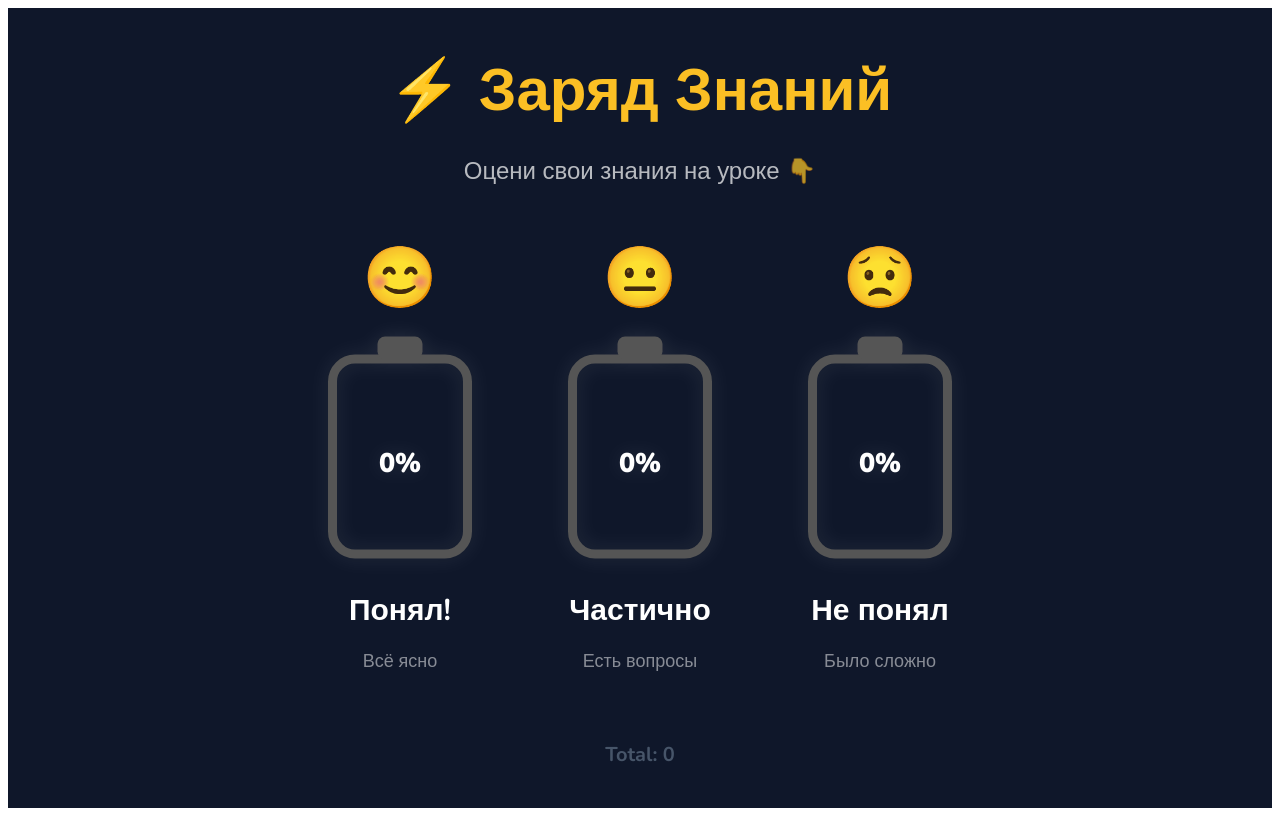
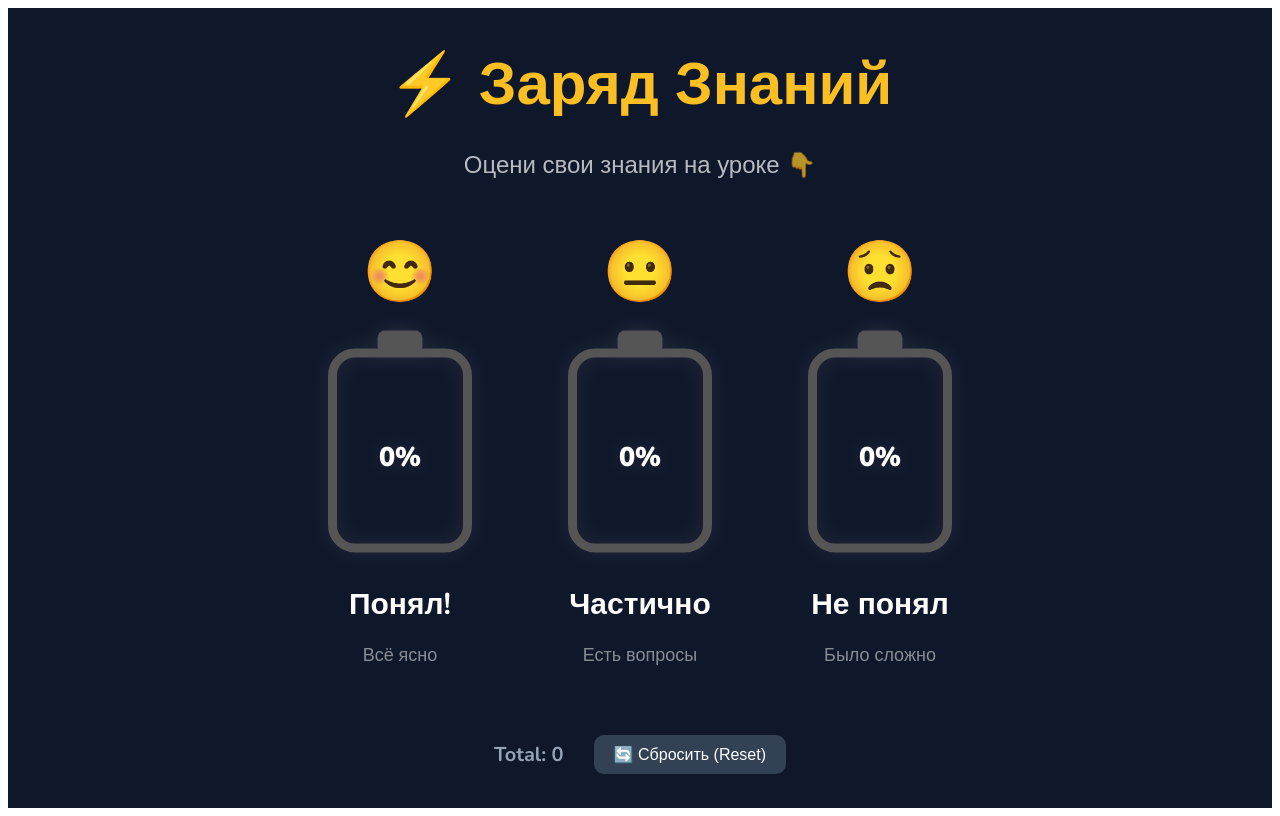
Before and after one commit to JamshidT-s/bilim-zaryadi-ru, a React (Vite) app: page / in a window 1280 px wide. Built offline with nearby package versions, Linux system fonts and the light colour scheme; no server answers; the database is empty.

Commit message:
ruscha versiya yangi dizayn

```diff
--- a/src/App.jsx
+++ b/src/App.jsx
@@ -14,7 +14,9 @@ const DICTIONARY = {
       { id: "yellow", label: "Частично", sub: "Есть вопросы", color: "#ffbd39", emoji: "😐" },
       { id: "red", label: "Не понял", sub: "Было сложно", color: "#ff4747", emoji: "😟" }
     ],
-    thanks: "✅ Ваш голос приняt!",
+    thanks: "✅ Ваш голос принят!",
+    resetText: "🔄 Сбросить (Reset)",
+    confirmReset: "Вы уверены, что хотите начать заново?",
     docId: "seminar-ru"
   },
   en: {
@@ -26,6 +28,8 @@ const DICTIONARY = {
       { id: "red", label: "Hard", sub: "Difficult", color: "#ff4747", emoji: "😟" }
     ],
     thanks: "✅ Vote Accepted!",
+    resetText: "🔄 Reset Votes",
+    confirmReset: "Are you sure you want to reset all votes to zero?",
     docId: "seminar-en"
   }
 };
@@ -42,7 +46,7 @@ function Battery({ color, percent, label, sub, emoji, onVote }) {
         <rect x="5" y="20" width="90" height="130" rx="15" fill="none" stroke="#555" strokeWidth="6" />
         <rect x="35" y="5" width="30" height="15" rx="5" fill="#555" />
 
-        {/* ⚡ Zaryad to'lishi (Animatsiya mana shu yerda) */}
+        {/* ⚡ Zaryad to'lishi (Animatsiya) */}
         <rect
           x="12"
           y={143 - (116 * percent / 100)}
@@ -85,6 +89,13 @@ export default function App() {
     setTimeout(() => setVoted(false), 2000);
   };
 
+  const resetVotes = async () => {
+    // Tozalashdan oldin so'rash (xatosi bosilib ketmasligi uchun)
+    if (window.confirm(text.confirmReset)) {
+      await setDoc(doc(db, "sessions", text.docId), { green: 0, red: 0, yellow: 0 });
+    }
+  };
+
   const total = votes.green + votes.red + votes.yellow;
   const getPct = (v) => (total > 0 ? Math.round((v / total) * 100) : 0);
 
@@ -106,15 +117,18 @@ export default function App() {
         ))}
       </div>
 
-      <div style={s.footer}>Total: {total}</div>
+      <div style={s.footer}>
+        <span style={{ marginRight: '30px' }}>Total: {total}</span>
+        <button onClick={resetVotes} style={s.resetBtn}>{text.resetText}</button>
+      </div>
     </div>
   );
 }
 
 const s = {
   container: { minHeight: '100vh', background: '#0f172a', color: 'white', display: 'flex', flexDirection: 'column', alignItems: 'center', justifyContent: 'center', fontFamily: 'Nunito, sans-serif' },
-  mainTitle: { fontSize: '60px', color: '#fbbf24', margin: '0' },
-  mainSub: { fontSize: '24px', opacity: 0.7, marginBottom: '50px' },
+  mainTitle: { fontSize: '60px', color: '#fbbf24', margin: '0', textAlign: 'center' },
+  mainSub: { fontSize: '24px', opacity: 0.7, marginBottom: '50px', textAlign: 'center' },
   grid: { display: 'flex', gap: '80px', flexWrap: 'wrap', justifyContent: 'center' },
   card: { textAlign: 'center', cursor: 'pointer', transition: '0.3s' },
   emoji: { fontSize: '60px', marginBottom: '10px' },
@@ -123,5 +137,6 @@ const s = {
   cardSub: { fontSize: '18px', opacity: 0.5 },
   overlay: { position: 'fixed', inset: 0, background: 'rgba(0,0,0,0.8)', display: 'flex', alignItems: 'center', justifyContent: 'center', zIndex: 10 },
   toast: { background: '#22c55e', padding: '30px 60px', borderRadius: '50px', fontSize: '40px', fontWeight: '900' },
-  footer: { marginTop: '50px', fontSize: '20px', color: '#475569' }
+  footer: { marginTop: '50px', fontSize: '20px', color: '#94a3b8', display: 'flex', alignItems: 'center' },
+  resetBtn: { background: '#334155', color: 'white', border: 'none', padding: '10px 20px', borderRadius: '10px', cursor: 'pointer', fontSize: '16px', transition: '0.3s' }
 };
```
